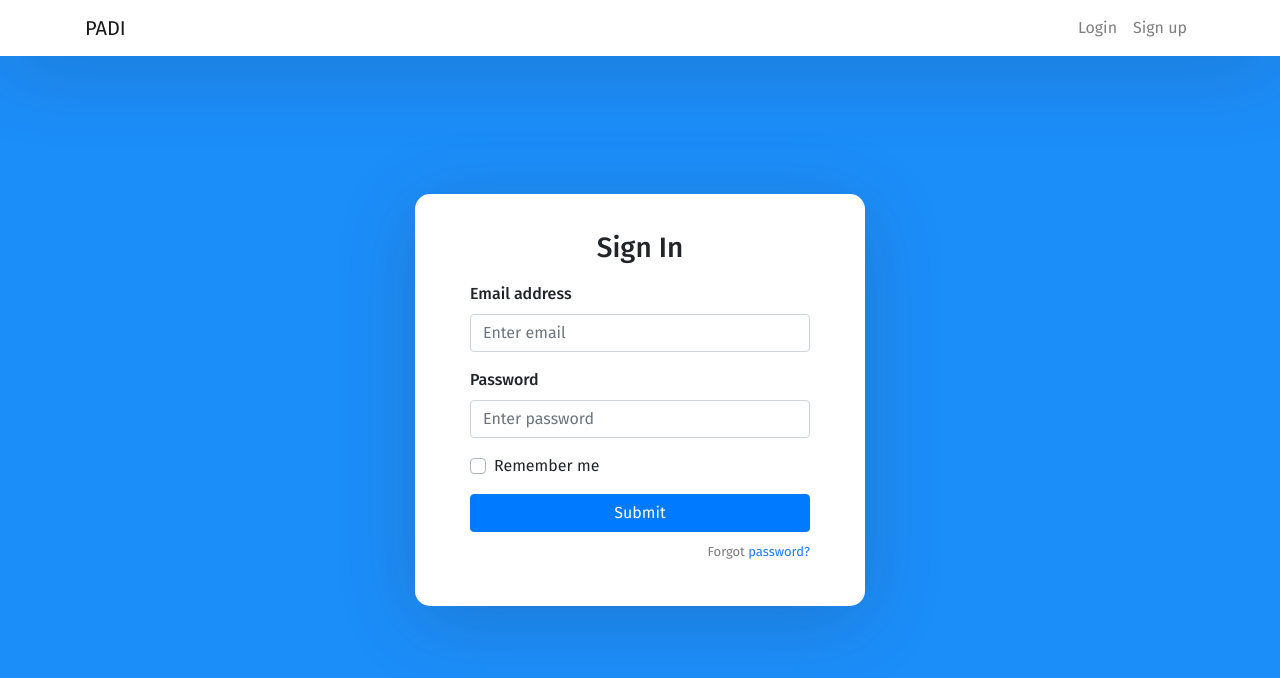
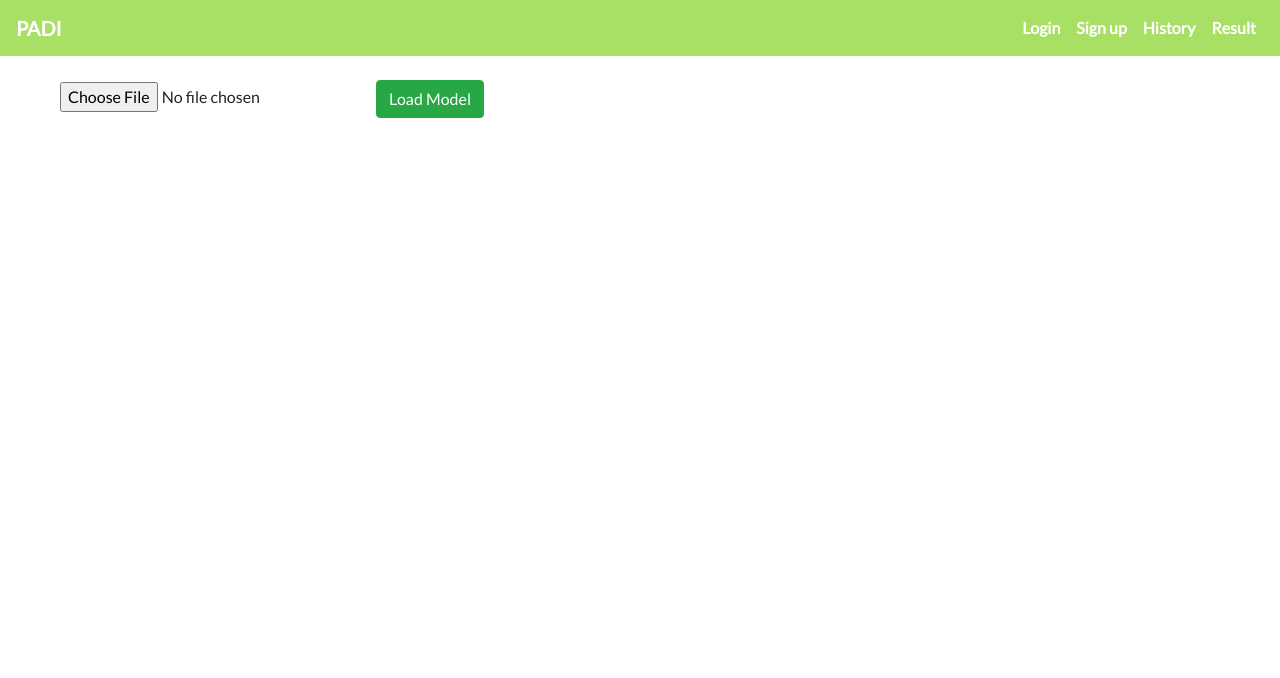
Before and after one commit to edberto/padi-front-web, a React (Create React App) app: page / in a window 1280 px wide. Shown: the top 678 px of the page. Built offline with nearby package versions, Linux system fonts and the light colour scheme.

Commit message:
checkpoint: minor styling main page

```diff
--- a/package.json
+++ b/package.json
@@ -3,11 +3,15 @@
   "version": "0.1.0",
   "private": true,
   "dependencies": {
+    "@tensorflow-models/mobilenet": "^2.0.4",
+    "@tensorflow/tfjs": "^2.0.0",
     "@testing-library/jest-dom": "^4.2.4",
     "@testing-library/react": "^9.3.2",
     "@testing-library/user-event": "^7.1.2",
+    "axios": "^0.19.2",
     "bootstrap": "^4.5.0",
     "react": "^16.13.1",
+    "react-bootstrap": "^1.0.1",
     "react-dom": "^16.13.1",
     "react-router-dom": "^5.2.0",
     "react-scripts": "3.4.1"
--- a/src/App.css
+++ b/src/App.css
@@ -1,19 +1,15 @@
-@import url('https://fonts.googleapis.com/css?family=Fira+Sans:400,500,600,700,800');
+@import url('https://fonts.googleapis.com/css2?family=Lato:wght@100;300;400&display=swap');
 
-* {
-  box-sizing: border-box;
-}
 body {
-  background: #1C8EF9 !important;
   min-height: 100vh;
   display: flex;
   font-weight: 400;
-  font-family: 'Fira Sans', sans-serif;
+  font-family: 'Lato', sans-serif;
 }
 
 h1,h2,h3,h4,h5,h6,label,span {
   font-weight: 500;
-  font-family: 'Fira Sans', sans-serif;
+  font-family: 'Lato', sans-serif;
 }
 
 body, html, .App, #root, .auth-wrapper {
@@ -22,8 +18,26 @@ body, html, .App, #root, .auth-wrapper {
 }
 
 .navbar-light {
-  background-color: #ffffff;
-  box-shadow: 0px 14px 80px rgba(34, 35, 58, 0.2);
+  background-color: #A8DF65;
+}
+
+.custom-wrapper {
+  padding-left: 60px;
+  padding-right: 60px;
+  /* background-color: red; */
+}
+
+.nav-link, .navbar-light .navbar-brand {
+  color: white !important;
+  font-weight: 600;
+  }
+
+.body-wrapper {
+  width: 100%;
+  height: 100%;
+  padding-bottom: 220px;
+  padding-top: 80px;
+  /* background-color: blue; */
 }
 
 .auth-wrapper {
@@ -37,9 +51,9 @@ body, html, .App, #root, .auth-wrapper {
   width: 450px;
   margin: auto;
   background: #ffffff;
-  box-shadow: 0px 14px 80px rgba(34, 35, 58, 0.2);
+  box-shadow: 0px 6px 40px rgba(34, 35, 58, 0.2);
   padding: 40px 55px 45px 55px;
-  border-radius: 15px;
+  border-radius: 20px;
   transition: all .3s;
 }
 
@@ -48,7 +62,7 @@ body, html, .App, #root, .auth-wrapper {
   box-shadow: none;
 }
 
-.auth-wrapper h3 {
+.auth-wrapper h4 {
   text-align: center;
   margin: 0;
   line-height: 1;
@@ -71,3 +85,43 @@ body, html, .App, #root, .auth-wrapper {
 .forgot-password a {
   color: #167bff;
 }
+
+#footer {
+  height: auto;
+	position: absolute;
+	bottom: 0;
+	left: 0;
+  width: 100%;
+  padding-bottom: 60px;
+  padding: 0;
+  min-height: 100vh;
+}
+
+.history {
+  padding-top: 10px;
+  padding-bottom: 10px;
+}
+
+div.centered {
+  height: 10em;
+  position: relative
+}
+
+div.centered h3 {
+  margin: 0;
+  position: absolute;
+  top: 50%;
+  left: 50%;
+  margin-right: -50%;
+  transform: translate(-50%, -50%);
+  color: #FFD31D;
+}
+
+.result-center {
+  margin: 0;
+  position: absolute;
+  top: 50%;
+  left: 50%;
+  margin-right: -50%;
+  transform: translate(-50%, -50%);
+}
--- a/src/App.js
+++ b/src/App.js
@@ -5,35 +5,52 @@ import { BrowserRouter as Router, Switch, Route, Link } from "react-router-dom";
 
 import Login from "./pages/Login";
 import SignUp from "./pages/Signup";
+import UploadImage from "./pages/UploadImage";
+import History from "./pages/History";
+import Result from "./pages/Result";
 
 function App() {
   return (<Router>
     <div className="App">
       <nav className="navbar navbar-expand-lg navbar-light fixed-top">
-        <div className="container">
-          <Link className="navbar-brand" to={"/sign-in"}>PADI</Link>
+        <Link className="navbar-brand" to={"/"}>PADI</Link>
         <div className="collapse navbar-collapse" id="navbarTogglerDemo02">
           <ul className="navbar-nav ml-auto">
             <li className="nav-item">
-                <Link className="nav-link" to={"/sign-in"}>Login</Link>
+              <Link className="nav-link" to={"/login"}>Login</Link>
             </li>
             <li className="nav-item">
-                <Link className="nav-link" to={"/sign-up"}>Sign up</Link>
+              <Link className="nav-link" to={"/register"}>Sign up</Link>
             </li>
+            <li className="nav-item">
+              <Link className="nav-link" to={"/history"}>History</Link>
+            </li>
+            <li className="nav-item">
+              <Link className="nav-link" to={"/result"}>Result</Link>
+            </li>
+            {/* <li className="nav-item dropdown">
+              <a className="nav-link dropdown-toggle" href="#" id="navbarDropdown" role="button" data-toggle="dropdown" aria-haspopup="true" aria-expanded="false">
+                Dropdown
+              </a>
+              <div className="dropdown-menu" aria-labelledby="navbarDropdown">
+                <a className="dropdown-item" href="#">Action</a>
+                <a className="dropdown-item" href="#">Another action</a>
+                <div className="dropdown-divider"></div>
+                <a className="dropdown-item" href="#">Something else here</a>
+              </div>
+            </li> */}
           </ul>
-          </div>
         </div>
       </nav>
 
-      <div className="auth-wrapper">
-        <div className="auth-inner">
       <Switch>
-            <Route exact path='/' component={Login} />
-            <Route path="/sign-in" component={Login} />
-            <Route path="/sign-up" component={SignUp} />
+        <Route exact path='/' component={UploadImage} />
+        <Route path="/login" component={Login} />
+        <Route path="/register" component={SignUp} />
+        <Route path="/history" component={History} />
+        <Route path="/result" component={Result} />
       </Switch>
-        </div>
-      </div>
+
     </div></Router>
   );
 }
--- /dev/null
+++ b/src/pages/History.js
@@ -0,0 +1,57 @@
+import React, { Component } from "react";
+import '../../node_modules/bootstrap/dist/css/bootstrap.min.css';
+
+class History extends Component {
+    constructor(props) {
+        super(props);
+        this.state = {
+            data: [{
+                "image_url" : "url1",
+                "result" : "result1",
+                "datetime" : "datetime1"
+            },
+            {
+                "image_url" : "url2",
+                "result" : "result2",
+                "datetime" : "datetime2"
+            },
+            {
+                "image_url" : "url3",
+                "result" : "result3",
+                "datetime" : "datetime3"
+            }]
+        };
+    }
+
+    componentDidMount(){
+        console.log("Fetch data");
+        console.log(this.state.data);
+    }
+
+    render() {
+        return (
+            <div className="body-wrapper">
+                <div className="container-fluid custom-wrapper">
+                    <h3>History</h3>
+                    {this.state.data.map(
+                        d => <div className="row history">
+                        <div className="col-sm-2">
+                            {d.image_url}
+                        </div>
+                        <div className="col-sm-10">
+                            <div className="card w-75">
+                                <div className="card-body">
+                                    <h5 className="card-title">{d.datetime}</h5>
+                                    <p className="card-text">{d.result}</p>
+                                </div>
+                            </div>
+                        </div>
+                    </div>)
+                    }
+                </div>
+            </div>
+        );
+    }
+}
+
+export default History;
--- a/src/pages/Login.js
+++ b/src/pages/Login.js
@@ -1,14 +1,16 @@
 import React, { Component } from "react";
 
-export default class Login extends Component {
+class Login extends Component {
     render() {
         return (
+            <div className="auth-wrapper">
+                <div className="auth-inner">
                     <form>
-                <h3>Sign In</h3>
+                    <h4>Sign In</h4>
 
                     <div className="form-group">
-                    <label>Email address</label>
-                    <input type="email" className="form-control" placeholder="Enter email" />
+                        <label>Username</label>
+                        <input type="text" className="form-control" placeholder="Enter username" />
                     </div>
 
                     <div className="form-group">
@@ -16,18 +18,23 @@ export default class Login extends Component {
                         <input type="password" className="form-control" placeholder="Enter password" />
                     </div>
 
-                <div className="form-group">
+                    {/* <div className="form-group">
                         <div className="custom-control custom-checkbox">
                             <input type="checkbox" className="custom-control-input" id="customCheck1" />
                             <label className="custom-control-label" htmlFor="customCheck1">Remember me</label>
                         </div>
+                    </div> */}
+
+                    <button type="submit" className="btn btn-success btn-block">Submit</button>
+                    <p className="forgot-password text-right">
+                        Don't have an account? <a href="/register">Enter</a>
+                    </p>
+                    </form>
+                </div>
             </div>
 
-                <button type="submit" className="btn btn-primary btn-block">Submit</button>
-                <p className="forgot-password text-right">
-                    Forgot <a href="">password?</a>
-                </p>
-            </form>
         );
     }
 }
+
+export default Login;
--- /dev/null
+++ b/src/pages/Result.js
@@ -0,0 +1,42 @@
+import React, { Component } from 'react';
+
+class Result extends Component {
+    constructor(props) {
+        super(props);
+        // this.state = {
+        //     title: 'Menu Makanan',
+        //     title2: 'Menu Minuman',
+        //     inputValue: '',
+        //     inputKota: '',
+        //     namaMakanan: [
+        //         {
+        //             nama: 'Mie Ayam',
+        //             harga: 10000
+        //         },
+        //         {
+        //             nama: 'Bakso',
+        //             harga: 12000
+        //         },
+        //         {
+        //             nama: 'Soto Ayam',
+        //             harga: 15000
+        //         },
+        //     ],
+        // }
+        // this.rubahData = this.rubahData.bind(this);
+        // this.handleChange = this.handleChange.bind(this);
+    }
+
+    render() {
+        return (
+            <div className="body-wrapper centered">
+                <div className="result-center">
+                    {/* <h3>Centered!</h3> */}
+                    <button type="submit" className="btn btn-success">Back to Homepage</button>
+                </div>
+            </div>
+        )
+    }
+}
+
+export default Result;
--- a/src/pages/Signup.js
+++ b/src/pages/Signup.js
@@ -3,22 +3,14 @@ import React, { Component } from "react";
 export default class SignUp extends Component {
     render() {
         return (
+            <div className="auth-wrapper">
+                <div className="auth-inner">
                     <form>
-                <h3>Sign Up</h3>
+                    <h4>Sign Up</h4>
 
                     <div className="form-group">
-                    <label>First name</label>
-                    <input type="text" className="form-control" placeholder="First name" />
-                </div>
-
-                <div className="form-group">
-                    <label>Last name</label>
-                    <input type="text" className="form-control" placeholder="Last name" />
-                </div>
-
-                <div className="form-group">
-                    <label>Email address</label>
-                    <input type="email" className="form-control" placeholder="Enter email" />
+                        <label>Username</label>
+                        <input type="text" className="form-control" placeholder="Enter username" />
                     </div>
 
                     <div className="form-group">
@@ -26,11 +18,14 @@ export default class SignUp extends Component {
                         <input type="password" className="form-control" placeholder="Enter password" />
                     </div>
 
-                <button type="submit" className="btn btn-primary btn-block">Sign Up</button>
+                    <button type="submit" className="btn btn-success btn-block">Sign Up</button>
                     <p className="forgot-password text-right">
-                    Already registered <a href="">sign in?</a>
+                        Already have an account? <a href="/login">Enter</a>
                     </p>
                     </form>
+                </div>
+            </div>
+
         );
     }
 }
--- /dev/null
+++ b/src/pages/UploadImage.js
@@ -0,0 +1,98 @@
+import React, { useState, useRef, useReducer } from "react";
+import * as mobilenet from "@tensorflow-models/mobilenet";
+// import "./App.css";
+
+const machine = {
+  initial: "initial",
+  states: {
+    initial: { on: { next: "loadingModel" } },
+    loadingModel: { on: { next: "modelReady" } },
+    modelReady: { on: { next: "imageReady" } },
+    imageReady: { on: { next: "identifying" }, showImage: true },
+    identifying: { on: { next: "complete" } },
+    complete: { on: { next: "modelReady" }, showImage: true, showResults: true }
+  }
+};
+
+function UploadImage() {
+  const [results, setResults] = useState([]);
+  const [imageURL, setImageURL] = useState(null);
+  const [model, setModel] = useState(null);
+  const imageRef = useRef();
+  const inputRef = useRef();
+
+  const reducer = (state, event) =>
+    machine.states[state].on[event] || machine.initial;
+
+  const [appState, dispatch] = useReducer(reducer, machine.initial);
+  const next = () => dispatch("next");
+
+  const loadModel = async () => {
+    next();
+    const model = await mobilenet.load();
+    setModel(model);
+    next();
+  };
+
+  const identify = async () => {
+    next();
+    const results = await model.classify(imageRef.current);
+    setResults(results);
+    next();
+    console.log(results);
+  };
+
+  const reset = async () => {
+    setResults([]);
+    next();
+  };
+
+  const upload = () => inputRef.current.click();
+
+  const handleUpload = event => {
+    const { files } = event.target;
+    if (files.length > 0) {
+      const url = URL.createObjectURL(event.target.files[0]);
+      setImageURL(url);
+      next();
+    }
+  };
+
+  const actionButton = {
+    initial: { action: loadModel, text: "Load Model" },
+    loadingModel: { text: "Loading Model..." },
+    modelReady: { action: upload, text: "Upload Image" },
+    imageReady: { action: identify, text: "Identify Breed" },
+    identifying: { text: "Identifying..." },
+    complete: { action: reset, text: "Reset" }
+  };
+
+  const { showImage, showResults } = machine.states[appState];
+
+  return (
+    <div className="body-wrapper custom-wrapper">
+      {showImage && <img src={imageURL} alt="upload-preview" ref={imageRef} />}
+      <input
+        type="file"
+        accept="image/*"
+        capture="camera"
+        onChange={handleUpload}
+        ref={inputRef}
+      />
+      {showResults && (
+        <ul>
+          {results.map(({ className, probability }) => (
+            <li key={className}>{`${className}: %${(probability * 100).toFixed(
+              2
+            )}`}</li>
+          ))}
+        </ul>
+      )}
+      <button className="btn btn-success" onClick={actionButton[appState].action || (() => {})}>
+        {actionButton[appState].text}
+      </button>
+    </div>
+  );
+}
+
+export default UploadImage;
```
Also changed, not shown: src/assets/data/Dummy.js (added, +18 -0 lines), 1 other file (tests, documents, lock files or other folders). Lines whose indentation alone changed are shown as unchanged.
